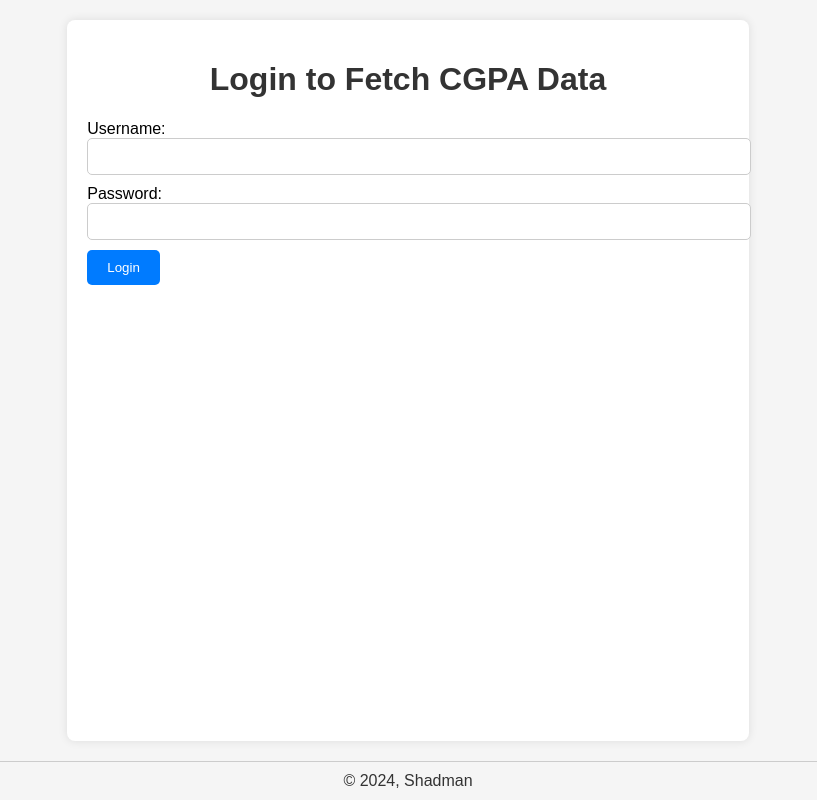
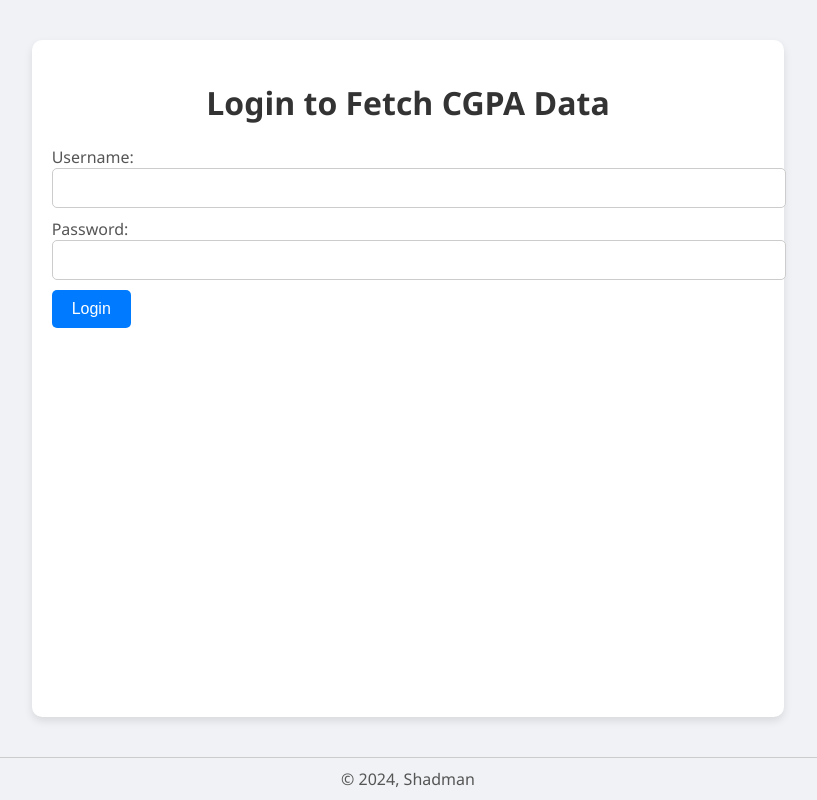
Before and after one commit to gustavo22gg/CGPA-Development-Project, a Flask app: page / in a window 1280 px wide. Shown: the whole page, without its empty margins (232-1049 px from the left). Run offline with Flask 2, Linux system fonts and the light colour scheme; some libraries are stand-ins or nearby versions.

Commit message:
updated css

```diff
--- a/app.py
+++ b/app.py
@@ -84,7 +84,7 @@ def login():
 
 @app.route('/logout', methods=['POST'])
 def logout():
-    # Perform any necessary cleanup, e.g., clearing session data
+
     return jsonify({'success': 'Logged out successfully'})
 
 
@@ -120,8 +120,6 @@ def calculate_cgpa():
                 cgpa = cgpa[0] * cgpa[1]
                 creds_cgpa += float(cgpa)
 
-    # if overal_count == 0:
-    #     return jsonify({'error': 'No valid CGPA data'}), 400
 
     new_cgpa = creds_cgpa / total_credits
     app.logger.debug(f"Calculated new CGPA: {new_cgpa}")
--- a/templates/index.html
+++ b/templates/index.html
@@ -6,21 +6,22 @@
     <title>Course CGPA Calculator</title>
     <style>
         body {
-            font-family: Arial, sans-serif;
+            font-family: 'Segoe UI', Tahoma, Geneva, Verdana, sans-serif;
             margin: 0;
             padding: 0;
-            background-color: #f5f5f5;
+            background-color: #f0f2f5;
             display: flex;
             flex-direction: column;
             min-height: 100vh;
+            color: #555;
         }
         .container {
             max-width: 800px;
-            margin: 20px auto;
+            margin: 40px auto;
             padding: 20px;
             background-color: #fff;
-            box-shadow: 0 0 10px rgba(0, 0, 0, 0.1);
-            border-radius: 8px;
+            box-shadow: 0 4px 8px rgba(0, 0, 0, 0.1);
+            border-radius: 10px;
             flex-grow: 1;
         }
         h1, h2 {
@@ -32,12 +33,14 @@
         }
         input[type="text"],
         input[type="password"],
-        input[type="number"] {
+        input[type="number"],
+        select {
             width: 100%;
             padding: 10px;
             margin-bottom: 10px;
             border: 1px solid #ccc;
             border-radius: 5px;
+            font-size: 16px;
         }
         button[type="submit"],
         button.calculate-cgpa,
@@ -48,6 +51,8 @@
             border: none;
             border-radius: 5px;
             cursor: pointer;
+            font-size: 16px;
+            transition: background-color 0.3s;
         }
         button[type="submit"]:hover,
         button.calculate-cgpa:hover,
@@ -65,23 +70,25 @@
             overflow-x: hidden;
             border: 1px solid #ccc;
             border-radius: 5px;
+            margin-bottom: 20px;
         }
         .course-item, .this-sem-item {
             cursor: pointer;
             padding: 10px;
-            margin-bottom: 5px;
+            margin: 5px;
             background-color: #f4f4f4;
             border-radius: 5px;
-            transition: background-color 0.3s;
+            transition: background-color 0.3s, transform 0.3s;
         }
         .course-item:hover, .this-sem-item:hover {
             background-color: #e0e0e0;
+            transform: scale(1.01);
         }
         .box-container {
             max-height: 200px;
             overflow-y: auto;
             overflow-x: hidden;
-            border: 1px solid #ccc;
+            border: 0px solid #ccc;
             border-radius: 5px;
             padding: 10px;
             background-color: #f9f9f9;
@@ -101,6 +108,8 @@
             border: none;
             border-radius: 5px;
             cursor: pointer;
+            font-size: 14px;
+            transition: background-color 0.3s;
         }
         .deleteButton:hover {
             background-color: #c82333;
@@ -128,10 +137,13 @@
         footer {
             text-align: center;
             padding: 10px;
-            background-color: #f5f5f5;
-            color: #333;
+            background-color: #f0f2f5;
+            color: #555;
             border-top: 1px solid #ccc;
             margin-top: auto;
+        }
+        .hidden {
+            display: none;
         }
     </style>
 </head>
@@ -146,9 +158,9 @@
             <input type="password" id="password" name="password" required>
             <button type="submit">Login</button>
         </form>
-        <button id="logout-button" style="display:none;">Logout</button>
+        <button id="logout-button" class="hidden">Logout</button>
 
-        <div id="targetgpa" style="display: none;">
+        <div id="targetgpa" class="hidden">
             <h2>Check your Target CGPA</h2>
             <form id="target-cgpa-form" method="POST">
                 <input type="hidden" name="csrf_token" value="{{ csrf_token() }}">
@@ -160,19 +172,16 @@
                 <br>
                 <label for="comp_credits">Completed Credits:</label>
                 <input type="number" id="comp_credits" name="comp_credits" required>
-
                 <label for="curr_cgpa">Current CGPA:</label>
                 <input type="number" step="0.01" id="curr_cgpa" name="curr_cgpa" required>
-
                 <label for="target_gpa">Target CGPA:</label>
                 <input type="number" step="0.01" id="target_gpa" name="target_gpa" required>
-
                 <button type="submit">Check Target CGPA</button>
             </form>
             <div id="target-gpa-result"></div>
         </div>
 
-        <div id="course-data" style="display: none;">
+        <div id="course-data" class="hidden">
             <h2>Improve your courses grades</h2>
             <ul id="course-list" class="course-list"></ul>
             <div id="boxContainer" class="box-container"></div>
@@ -180,7 +189,7 @@
             <div id="new-cgpa"></div>
         </div>
 
-        <div id="this-semester-courses" style="display: none;">
+        <div id="this-semester-courses" class="hidden">
             <h2>Calculate CGPA for this semester</h2>
             <ul id="this-semester-list" class="this-semester-list"></ul>
             <div id="boxContainer2" class="box-container"></div>
@@ -216,12 +225,12 @@
             if (data.error) {
                 alert('Login failed!');
             } else {
-                document.getElementById('log').style.display = 'none';
-                document.getElementById('login-form').style.display = 'none';
-                document.getElementById('logout-button').style.display = 'block';
-                document.getElementById('targetgpa').style.display = 'block';
-                document.getElementById('course-data').style.display = 'block';
-                document.getElementById('this-semester-courses').style.display = 'block';
+                document.getElementById('log').classList.add('hidden');
+                document.getElementById('login-form').classList.add('hidden');
+                document.getElementById('logout-button').classList.remove('hidden');
+                document.getElementById('targetgpa').classList.remove('hidden');
+                document.getElementById('course-data').classList.remove('hidden');
+                document.getElementById('this-semester-courses').classList.remove('hidden');
 
                 const courseList = document.getElementById('course-list');
                 courseList.innerHTML = '';
@@ -252,7 +261,6 @@
                     listItem.className = 'this-sem-item';
                     listItem.dataset.course = course_name;
                     listItem.dataset.courseCreds = credits_sem;
-
                     thisSemesterList.appendChild(listItem);
                 });
 
@@ -286,7 +294,6 @@
         .then(data => {
             if (data.success) {
                 alert('Logged out successfully!');
-
                 window.location.href = '/';
             } else {
                 alert('Logout failed!');
```
